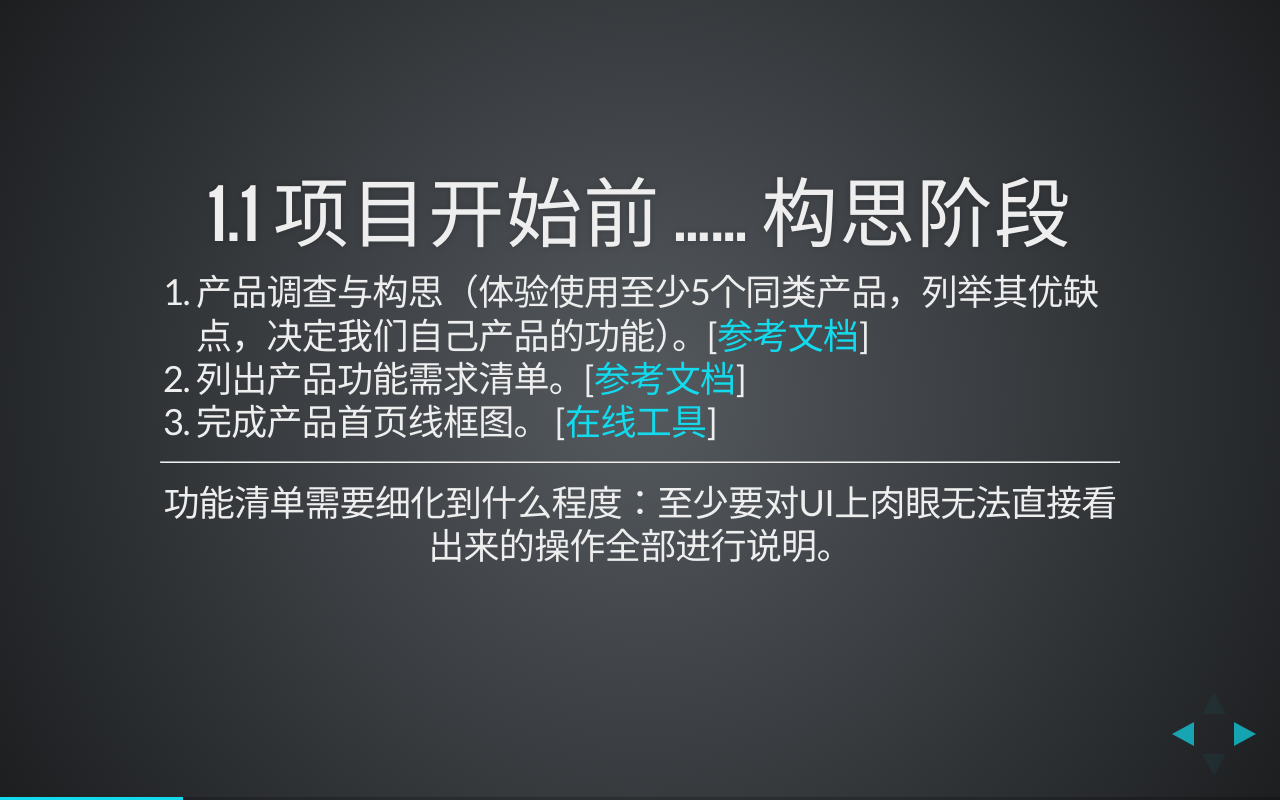
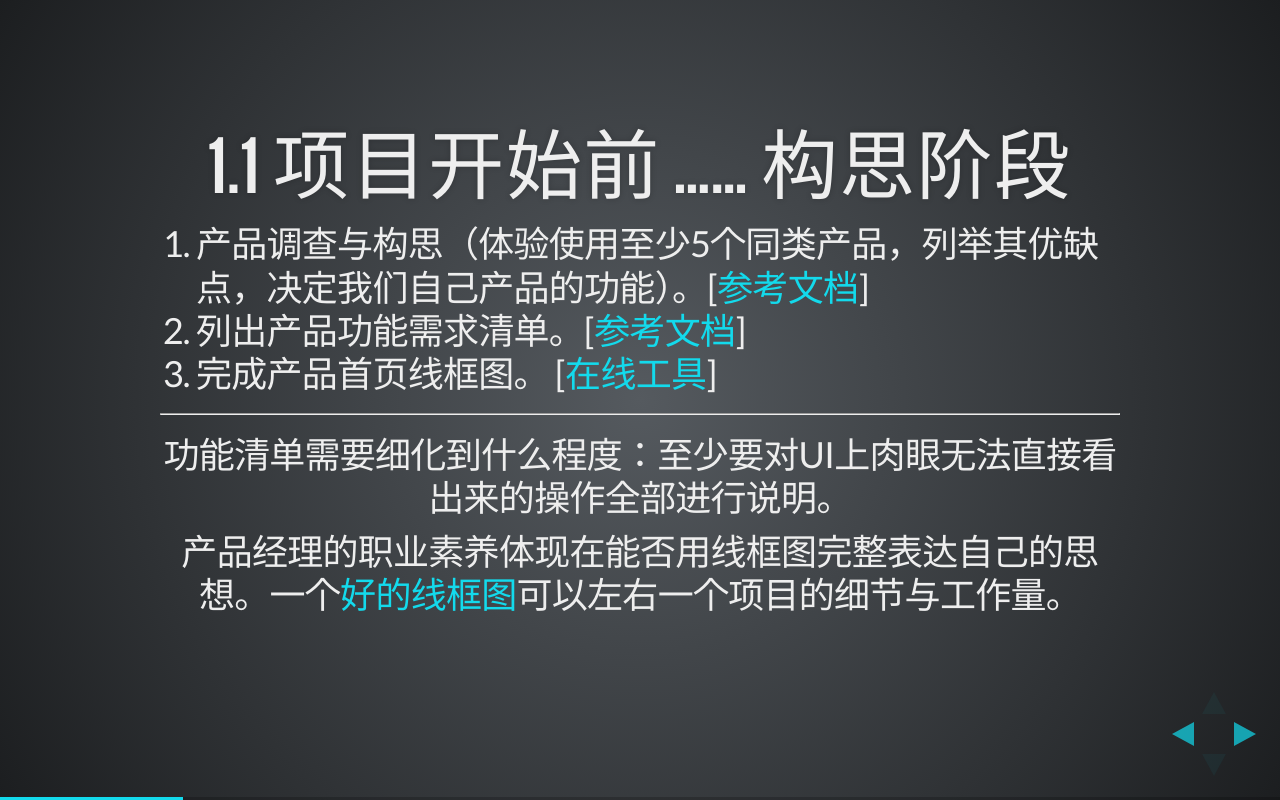
Before and after one commit to mxiaop/project, a website: page index.html in a window 1280 px wide. Both pictures are taken after a click on the element 1251 px from the left and 734 px from the top of the page. Drawn offline with Linux system fonts and the light colour scheme.

Commit message:
add text

```diff
--- a/index.html
+++ b/index.html
@@ -58,6 +58,7 @@
                     </ol>
                     <hr/>
                     <p>功能清单需要细化到什么程度：至少要对UI上肉眼无法直接看出来的操作全部进行说明。</p>
+                    <p>产品经理的职业素养体现在能否用线框图完整表达自己的思想。一个<a href="https://drive.google.com/a/wallstreetcn.com/file/d/0B2W5v8K47w44V0NxQl83c3kyVlk/edit?usp=sharing">好的线框图</a>可以左右一个项目的细节与工作量。</p>
                 </section>
 
                 <section>
@@ -68,7 +69,7 @@
                         <li>费用评估：项目需求经费是否在公司可承受范围内</li>
                         <li>运营评估：项目运营难度及可能遇到的问题 </li>
                     </ol>
-                    <hr/>
+                <hr/>
                     <p>评估人员包括：CEO、技术主管、运营主管、内容主管、项目开发主程。</p>
                     <p>评估基本通过，则进入下一环节</p>
                     <p>如评估出现重大问题，需要重新进行构思及再一轮评估</p>
```
